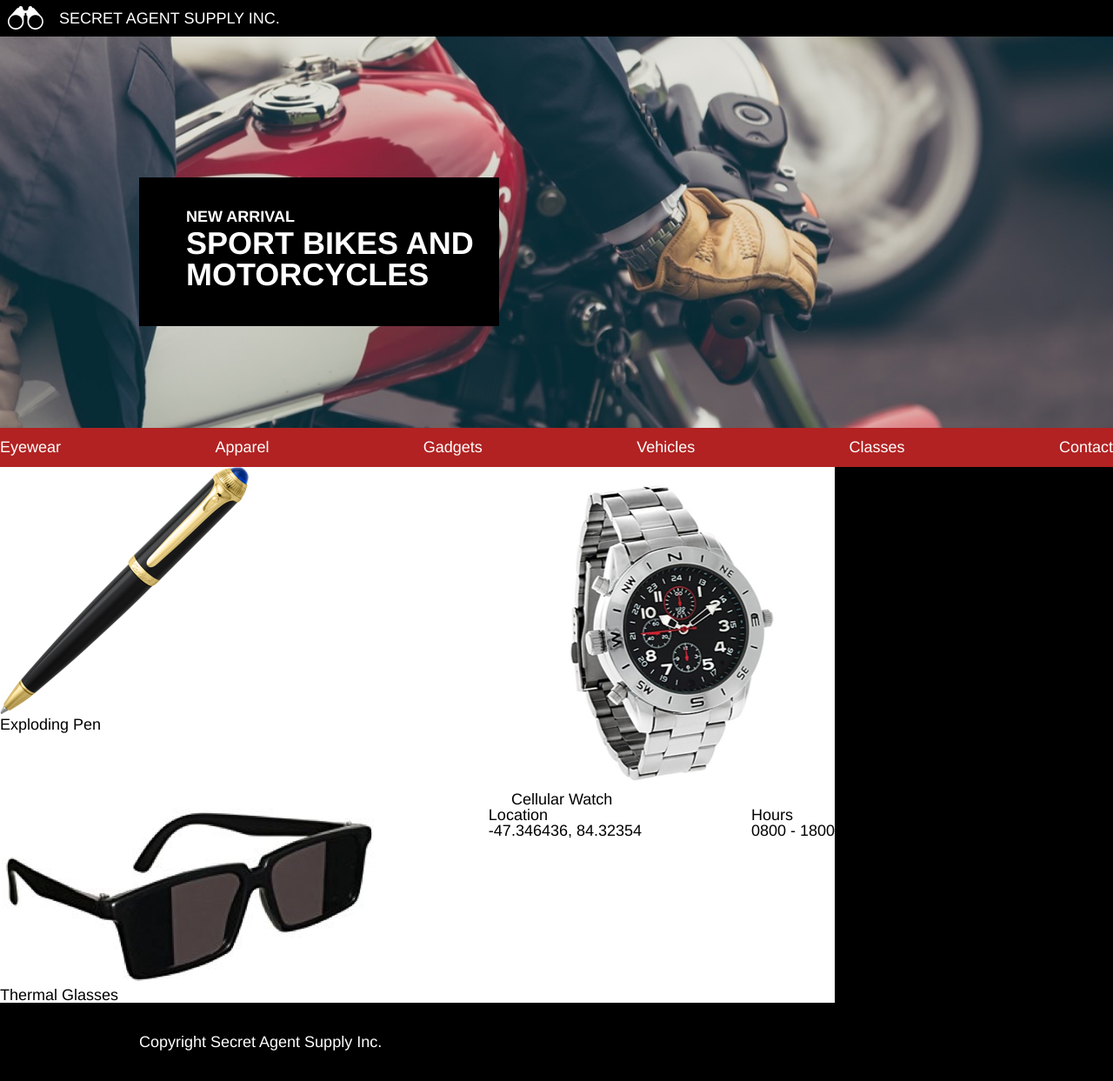
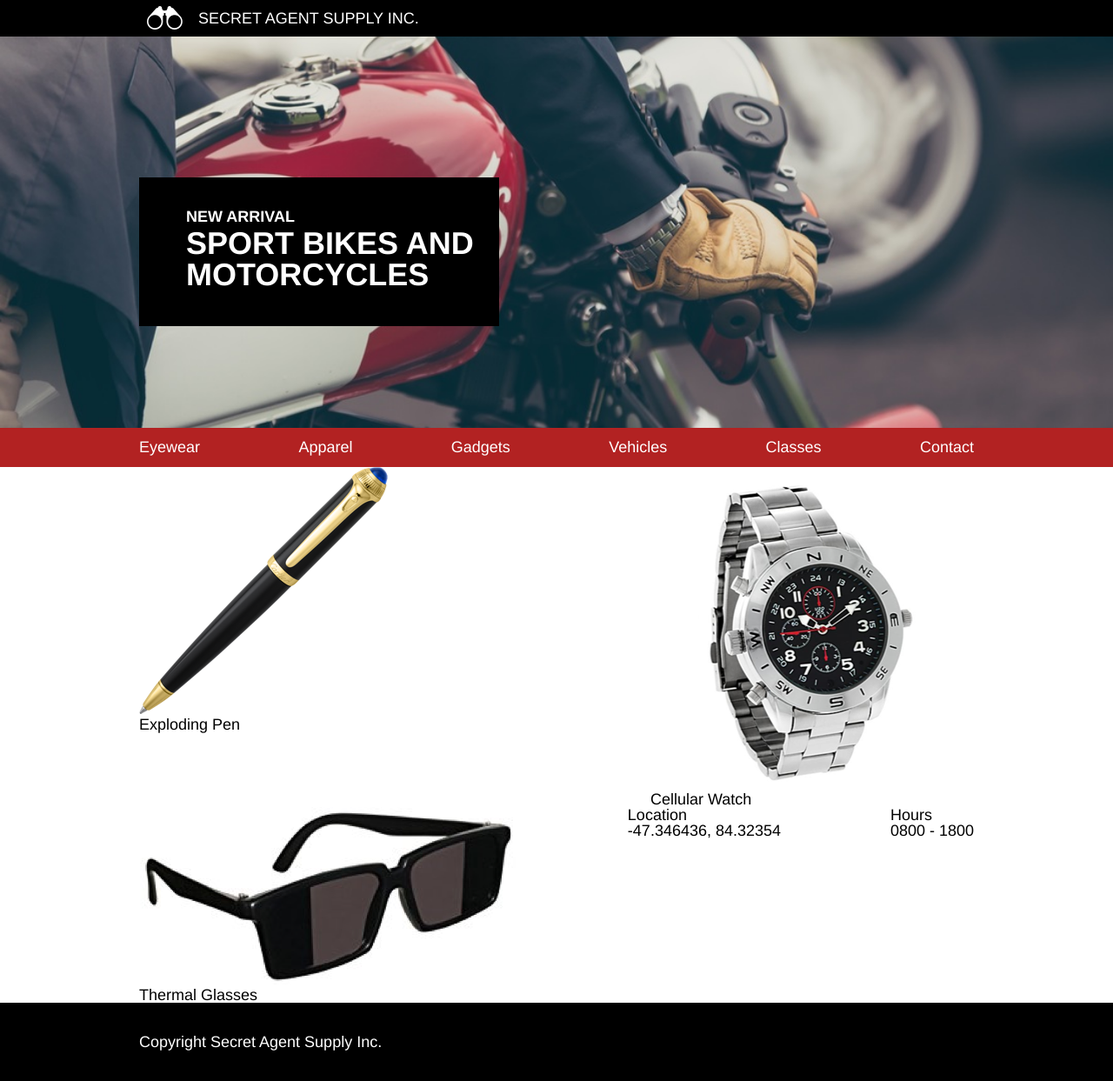
Before and after one commit to KrisErdahl/Secret_Agent_Supply, a plain HTML site: page index.html in a window 1280 px wide. Shown: the whole page at 87% size. Drawn offline with Linux system fonts and the light colour scheme.

Commit message:
configure all style blocks to 960px

```diff
--- a/index.html
+++ b/index.html
@@ -8,10 +8,12 @@
   </head>
   <body>
     <div class="center">
+      <div class="name_center">
         <div class="text_name">
           <div class="name">
             <img src="./resources/images/logo.png" alt="spyglasses, binoculars">
             <h2>SECRET AGENT SUPPLY INC.</h2>
+          </div>
         </div>
       </div>
       <div class="main">
@@ -22,6 +24,7 @@
           </div>
         </div>
       </div>
+      <div class="nav_center">
         <nav>
           <h3 class="nav-item">
             <a class="nav-link" href="#">Eyewear</a>
@@ -42,6 +45,8 @@
             <a class="nav-link" href="#">Contact</a>
           </h3>
         </nav>
+      </div>
+      <div class="display_center">
         <div class="display">
           <div class="item">
             <img src="./resources/images/pen.png" alt="writing pen">
@@ -64,6 +69,7 @@
             <h2 class="dark">0800 - 1800</h2>
           </div>
         </div>
+      </div>
       <footer>
         <div class="text">
           <h2>Copyright Secret Agent Supply Inc.</h2>
--- a/resources/css/style.css
+++ b/resources/css/style.css
@@ -13,7 +13,12 @@ body {
   display: flex;
   flex-direction: column;
   width: 100%;
+}
+
+.name_center {
+  display: flex;
   background-color: black;
+  justify-content: center;
 }
 
 .text_name {
@@ -79,11 +84,17 @@ body {
   margin-top: .25rem;
 }
 
+.nav_center {
+  display: flex;
+  justify-content: center;
+  background-color: firebrick;
+}
+
 nav {
   display: flex;
   flex-direction: row;
   justify-content: space-between;
-  background-color: firebrick;
+  width: 960px;
   padding: 0.75rem 0rem;
 }
 
@@ -92,8 +103,10 @@ nav {
   text-decoration: none;
 }
 
-.center .display {
+.display_center {
   background-color: white;
+  display: flex;
+  justify-content: center;
 }
 
 .display {
@@ -104,6 +117,8 @@ nav {
   justify-content: space-between;
   align-content: flex-start;
 }
+
+
 
 footer {
   height: 5rem;
```
Lines whose indentation alone changed are shown as unchanged.
